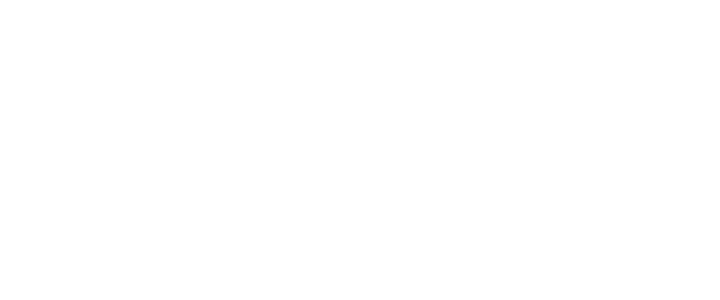
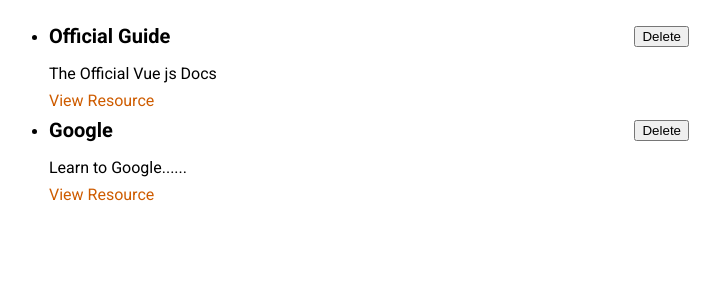
Before and after one commit to sarwan920/Vue-Learning-Resources, a Vue app: page / in a window 1280 px wide. Shown: the top 300 px of the page, without its empty margins (291-1011 px from the left). Built offline with nearby package versions, Linux system fonts and the light colour scheme.

Commit message:
add components

```diff
--- a/src/App.vue
+++ b/src/App.vue
@@ -1,13 +1,49 @@
 <template>
-  <h1>Hello World!</h1>
+  <stored-resources :resources="storedResources"></stored-resources>
 </template>
 
 <script>
-export default {
 
+import StoredResources from './components/learning-resources/StoredResources.vue'
+export default{
+components:{
+    StoredResources
+},
+data() {
+    return {
+      storedResources: [
+        {
+          id: 'official-guide',
+          title: 'Official Guide',
+          description: 'The Official Vue js Docs',
+          link: 'https://vuejs.org',
+        },
+        {
+          id: 'google',
+          title: 'Google',
+          description: 'Learn to Google......',
+          link: 'https://www.google.com',
+        },
+      ],
+    };
+  },
 }
+
 </script>
 
 <style>
 
+@import url('https://fonts.googleapis.com/css2?family=Roboto:wght@400;700&display=swap');
+
+* {
+  box-sizing: border-box;
+}
+
+html {
+  font-family: 'Roboto', sans-serif;
+}
+
+body {
+  margin: 0;
+}
 </style>
--- /dev/null
+++ b/src/components/learning-resources/LearningResource.vue
@@ -0,0 +1,54 @@
+<template>
+    <li>
+        <div>
+            <header>
+                <h3>{{title}}</h3>
+                <button>Delete</button>
+            </header>
+        </div>
+        <p>{{description}}</p>
+        <nav>
+            <a :href="link">View Resource</a>
+        </nav>
+    </li>
+</template>
+
+<script>
+export default {
+    props:['title','description' ,'link']
+}
+</script>
+
+<style scoped>
+li {
+  margin: auto;
+  max-width: 40rem;
+}
+
+header {
+  display: flex;
+  justify-content: space-between;
+  align-items: center;
+}
+
+h3 {
+  font-size: 1.25rem;
+  margin: 0.5rem 0;
+}
+
+p {
+  margin: 0.5rem 0;
+}
+
+a {
+  text-decoration: none;
+  color: #ce5c00;
+}
+
+a:hover,
+a:active {
+  color: #c89300;
+}
+
+
+</style>
--- /dev/null
+++ b/src/components/learning-resources/StoredResources.vue
@@ -0,0 +1,23 @@
+<template>
+    <ul>
+    <learning-resource
+      v-for="res in resources"
+      :key="res.id"
+      :title="res.title"
+      :description="res.description"
+      :link="res.link"
+    ></learning-resource>
+  </ul>
+</template>
+
+
+<script>
+import LearningResource from './LearningResource';
+export default {
+    props:['resources'],
+  components: {
+    LearningResource,
+  },
+
+};
+</script>
--- a/src/main.js
+++ b/src/main.js
@@ -1,3 +1,4 @@
 import { createApp } from 'vue';
+import App from './App.vue'
 
-createApp({}).mount('#app');
+createApp(App).mount('#app');
```
